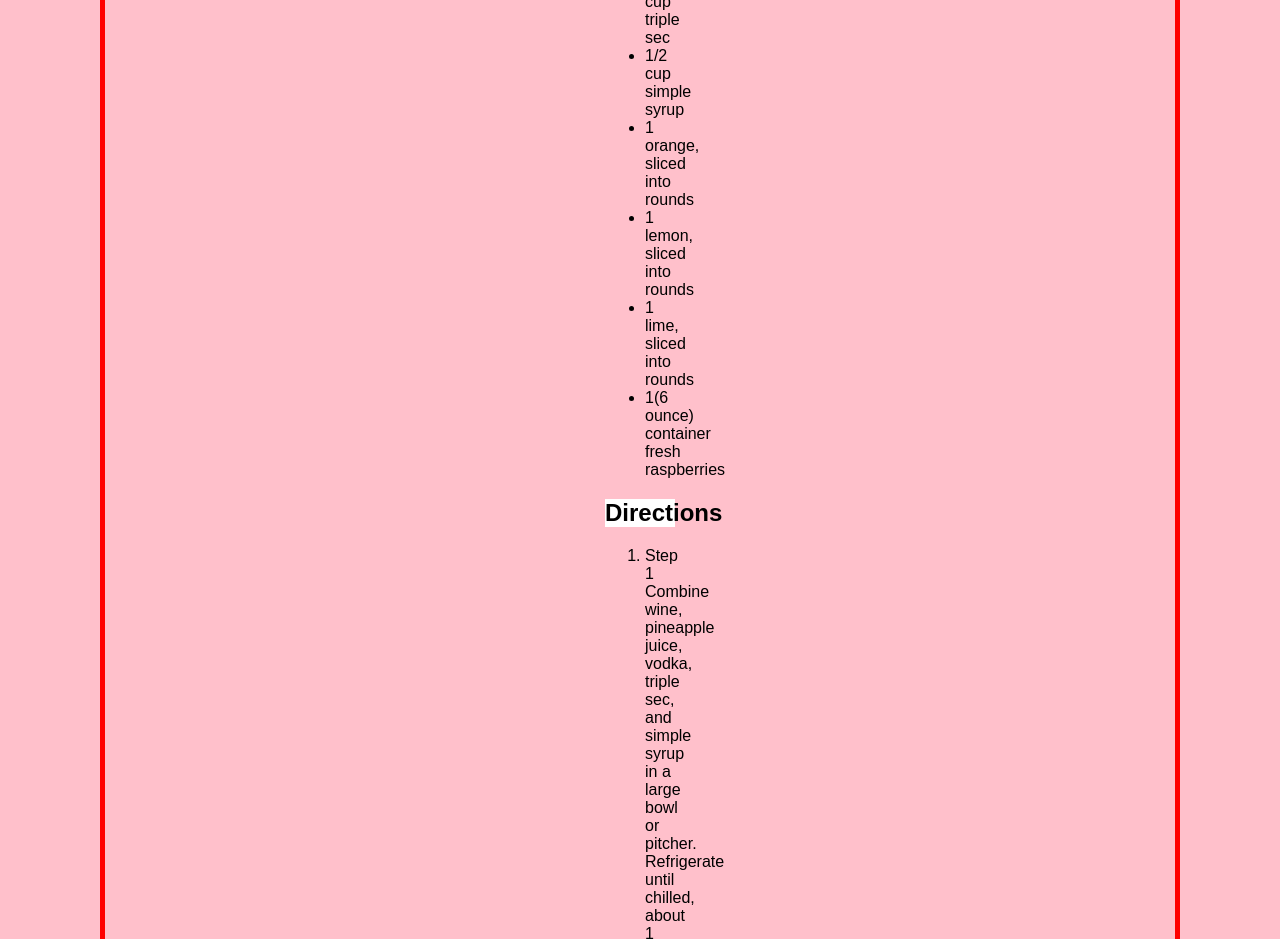
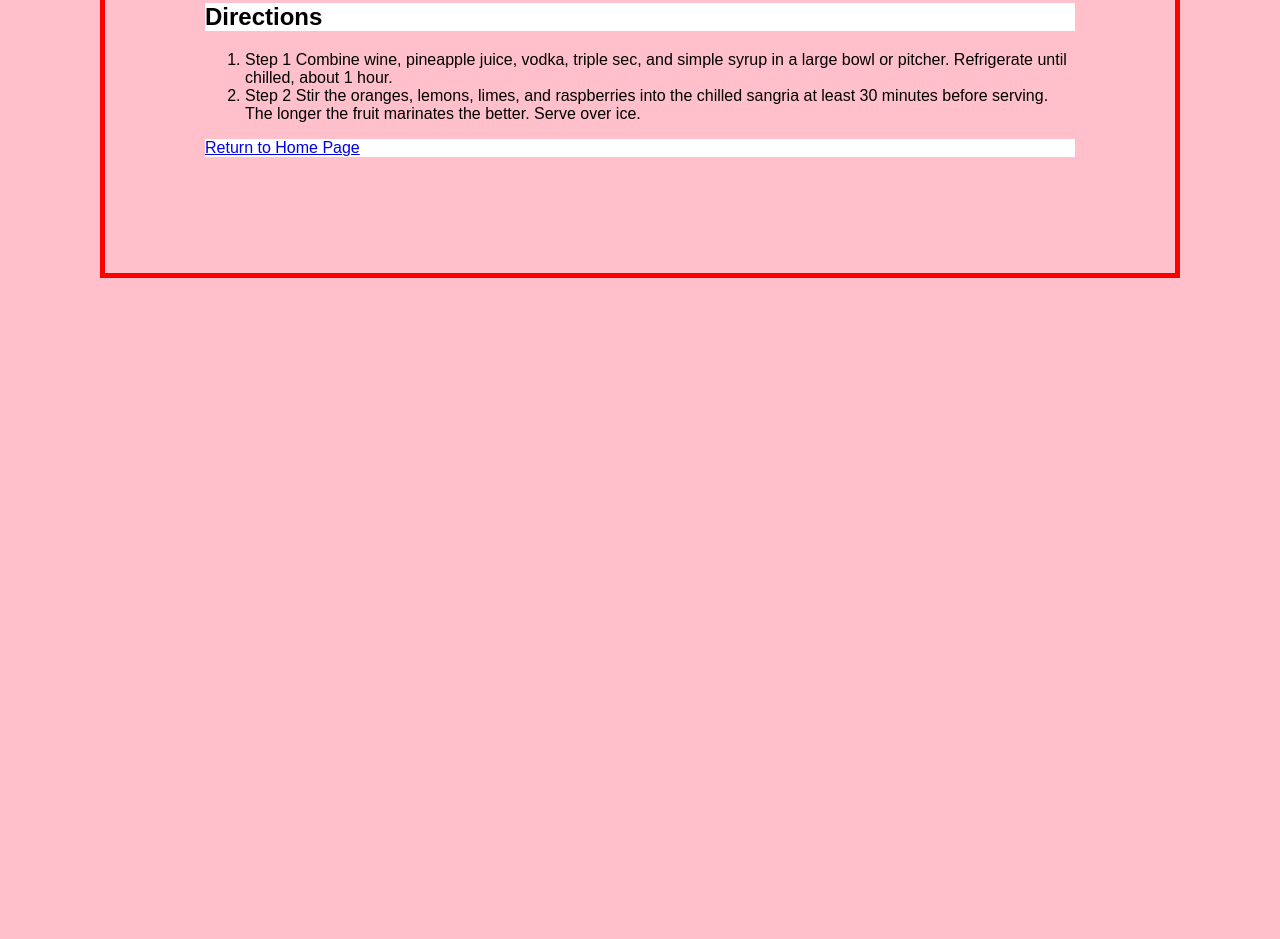
Before and after one commit to AndresJesusRodriguez/odin-recipes, a plain HTML site: page recipes/sunset-sangria.html in a window 1280 px wide. Shown: the part 1030-1969 px from the top of the page. After the commit the page ends 1408 px from the top, so only its background shows below. Drawn offline with Linux system fonts and the light colour scheme.

Commit message:
Add navigation between site pages

```diff
--- a/recipes/sunset-sangria.html
+++ b/recipes/sunset-sangria.html
@@ -11,6 +11,7 @@
     <figure>
         <img src="https://www.allrecipes.com/thmb/KthcOuCHGfG4PiLmBaGehkahVuU=/750x0/filters:no_upscale():max_bytes(150000):strip_icc():format(webp)/5578480_sunset-sangria_Jenngrum-ec8c962c39ea48ccab7aa79596d61734.jpg">
         <figcaption>Sunset Sangria</figcaption>
+    </figure>
         <h2>Ingredients</h2>
         <ul>
             <li>1 (750 milliliter) bottle rose wine</li>
@@ -28,6 +29,6 @@
             <li>Step 1 Combine wine, pineapple juice, vodka, triple sec, and simple syrup in a large bowl or pitcher. Refrigerate until chilled, about 1 hour.</li>
             <li>Step 2 Stir the oranges, lemons, limes, and raspberries into the chilled sangria at least 30 minutes before serving. The longer the fruit marinates the better. Serve over ice.</li>
         </ol>
-    </figure>
+        <p><a href="../index.html">Return to Home Page</a></p>
 </body>
 </html>
```
Also changed, not shown: recipes/watermelon-sangria.html (+1 -1 lines), recipes/white-peach-sangria.html (+1 -0 lines).
